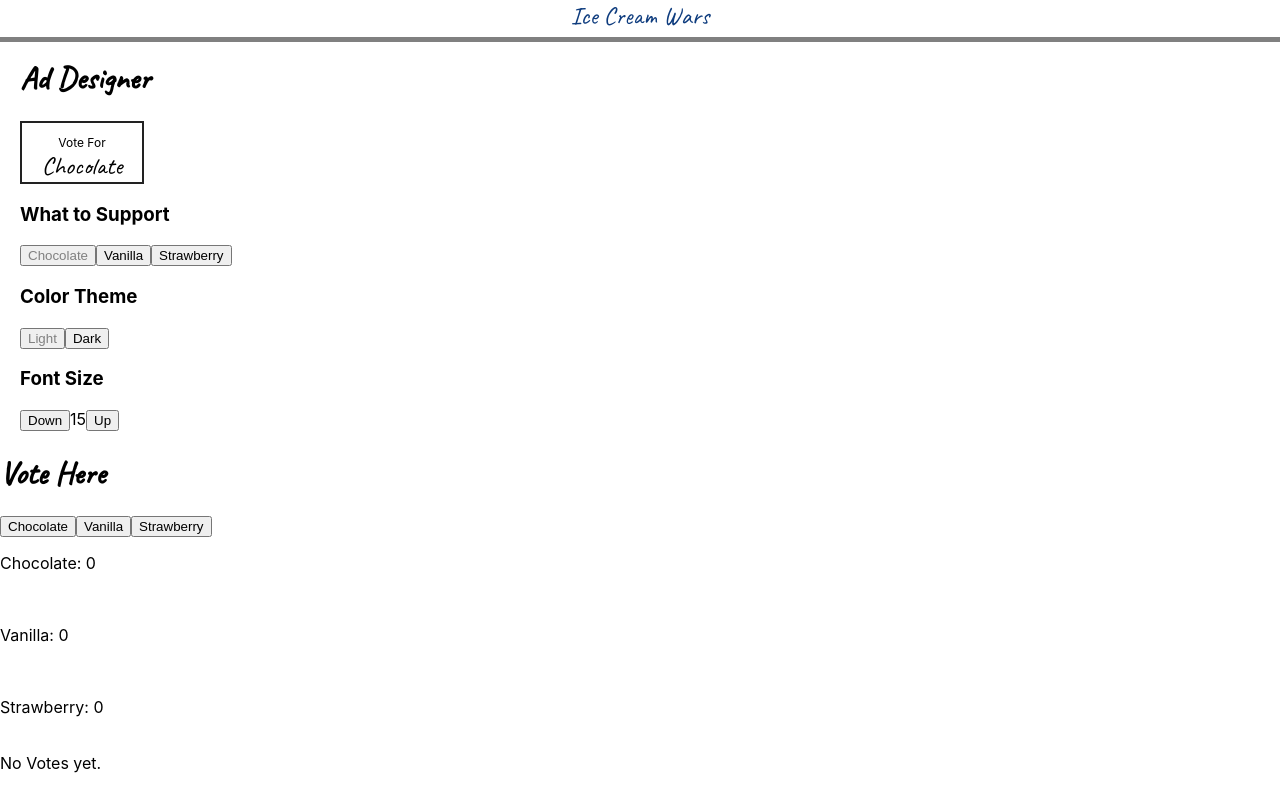
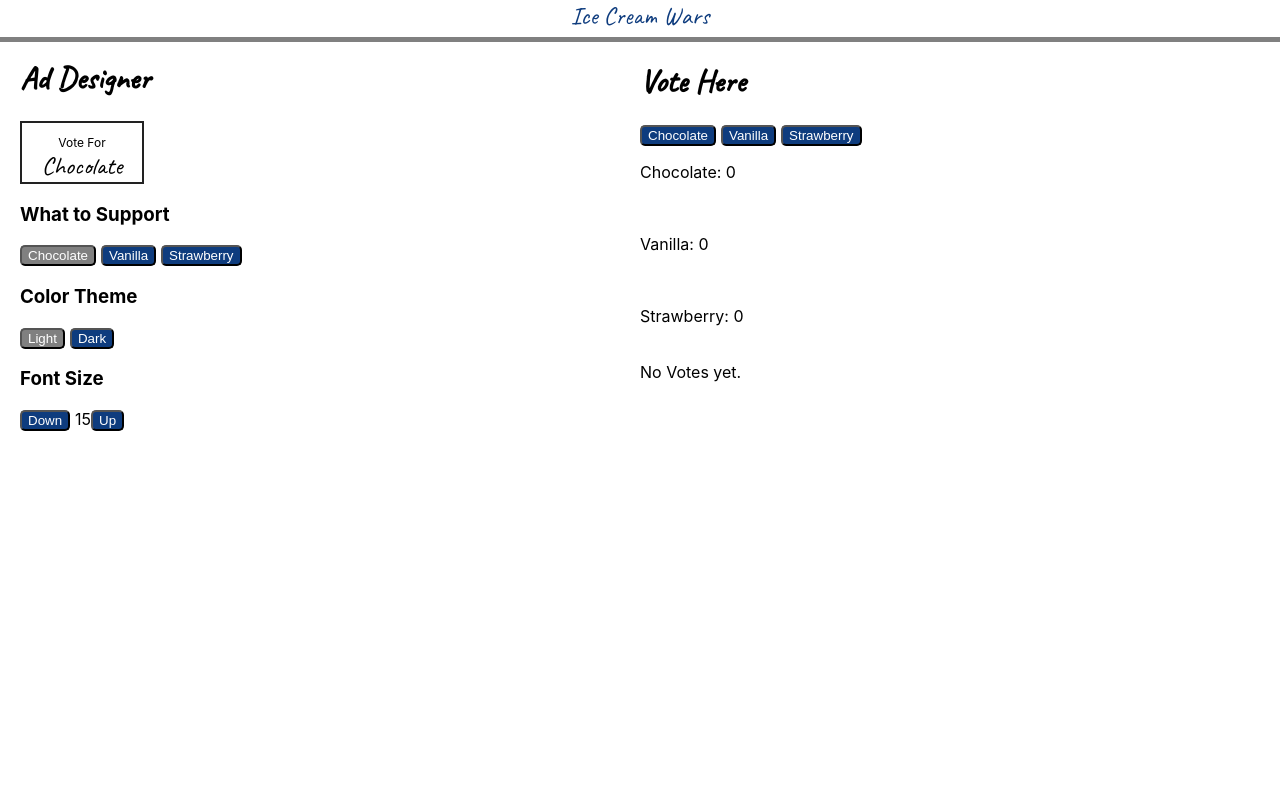
Before and after one commit to stovet/reactlab1, a React (Create React App) app: page / in a window 1280 px wide. Built offline with nearby package versions, Linux system fonts and the light colour scheme.

Commit message:
media query orientation position ok, button colors changed

```diff
--- a/src/App.css
+++ b/src/App.css
@@ -1,11 +1,15 @@
 @media screen and (min-width: 480px){
+    .App {
+        position: relative;
+    }
     .AdDesigner{
         margin-left: 20px;
         display: inline-block;
         width: 50%;
     }
     .Votes {
-        display: inline-block;
+        position: absolute;
+        top: 40px;
         width: 50%;
         right: 0;
     }
--- a/src/components/AdDesigner.css
+++ b/src/components/AdDesigner.css
@@ -17,28 +17,43 @@ h1 {
     margin-bottom: 0;
 }
 
+button {
+    border-radius: 5px;
+    margin-right: 5px;
+    background-color: #0e3c7e;
+    color: white;
+}
+button:active {
+    background-color: #1e60a9;
+}
 .darkTheme{
+    border-color: #222;
     background-color: #222;
     color: #fff;
 }
 
 .disabled1{
     pointer-events: none;
-    color: gray;
+    background-color: gray;
+    color: white;
 }
 .disabled2{
     pointer-events: none;
-    color: gray;
+    background-color: gray;
+    color: white;
 }
 .disableChoc{
     pointer-events: none;
-    color: gray;
+    background-color: gray;
+    color: white;
 }
 .disableVan{
     pointer-events: none;
-    color: gray;
+    background-color: gray;
+    color: white;
 }
 .disableStraw{
     pointer-events: none;
-    color: gray;
+    background-color: gray;
+    color: white;
 }
```
